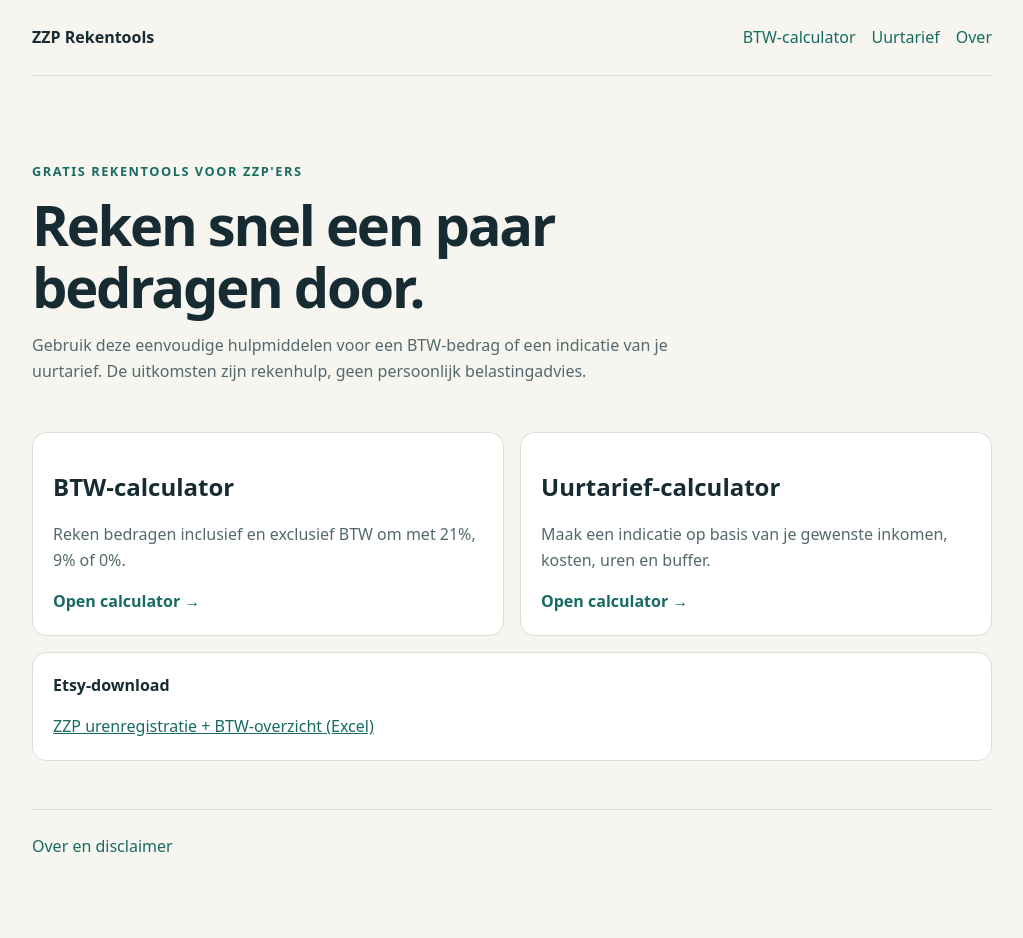
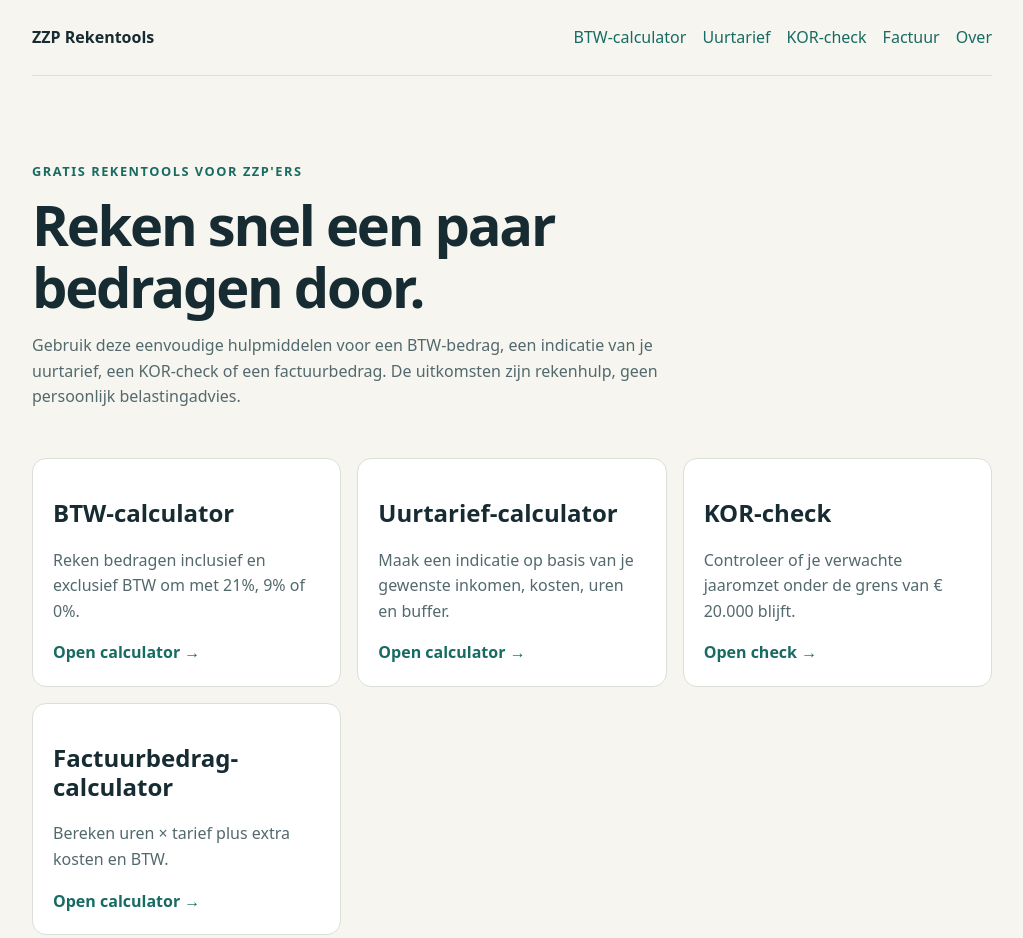
Before and after one commit to leilastar/zzp-tools-nl, a plain HTML site: page index.html in a window 1280 px wide. Shown: the top 938 px of the page, without its empty margins (128-1151 px from the left). Before the commit the page ends 884 px from the top, so only its background shows below. Drawn offline with Linux system fonts and the light colour scheme.

Commit message:
Link KOR and invoice calculators from nav and homepage

```diff
--- a/index.html
+++ b/index.html
@@ -7,10 +7,10 @@
   <link rel="stylesheet" href="style.css">
 </head>
 <body>
-  <header class="wrap"><a class="brand" href="index.html">ZZP Rekentools</a><nav><a href="btw-calculator.html">BTW-calculator</a><a href="uurtarief-calculator.html">Uurtarief</a><a href="over.html">Over</a></nav></header>
+  <header class="wrap"><a class="brand" href="index.html">ZZP Rekentools</a><nav><a href="btw-calculator.html">BTW-calculator</a><a href="uurtarief-calculator.html">Uurtarief</a><a href="kor-calculator.html">KOR-check</a><a href="factuur-calculator.html">Factuur</a><a href="over.html">Over</a></nav></header>
   <main class="wrap">
-    <section class="hero"><p class="eyebrow">Gratis rekentools voor zzp'ers</p><h1>Reken snel een paar bedragen door.</h1><p>Gebruik deze eenvoudige hulpmiddelen voor een BTW-bedrag of een indicatie van je uurtarief. De uitkomsten zijn rekenhulp, geen persoonlijk belastingadvies.</p></section>
-    <section class="cards"><a class="card" href="btw-calculator.html"><h2>BTW-calculator</h2><p>Reken bedragen inclusief en exclusief BTW om met 21%, 9% of 0%.</p><span>Open calculator →</span></a><a class="card" href="uurtarief-calculator.html"><h2>Uurtarief-calculator</h2><p>Maak een indicatie op basis van je gewenste inkomen, kosten, uren en buffer.</p><span>Open calculator →</span></a></section>
+    <section class="hero"><p class="eyebrow">Gratis rekentools voor zzp'ers</p><h1>Reken snel een paar bedragen door.</h1><p>Gebruik deze eenvoudige hulpmiddelen voor een BTW-bedrag, een indicatie van je uurtarief, een KOR-check of een factuurbedrag. De uitkomsten zijn rekenhulp, geen persoonlijk belastingadvies.</p></section>
+    <section class="cards"><a class="card" href="btw-calculator.html"><h2>BTW-calculator</h2><p>Reken bedragen inclusief en exclusief BTW om met 21%, 9% of 0%.</p><span>Open calculator →</span></a><a class="card" href="uurtarief-calculator.html"><h2>Uurtarief-calculator</h2><p>Maak een indicatie op basis van je gewenste inkomen, kosten, uren en buffer.</p><span>Open calculator →</span></a><a class="card" href="kor-calculator.html"><h2>KOR-check</h2><p>Controleer of je verwachte jaaromzet onder de grens van € 20.000 blijft.</p><span>Open check →</span></a><a class="card" href="factuur-calculator.html"><h2>Factuurbedrag-calculator</h2><p>Bereken uren × tarief plus extra kosten en BTW.</p><span>Open calculator →</span></a></section>
     <aside class="placeholder"><strong>Etsy-download</strong><p><a href="https://planandpennystudio.etsy.com/nl/listing/4621038016/zzp-urenregistratie-btw-overzicht-excel" rel="noopener">ZZP urenregistratie + BTW-overzicht (Excel)</a></p></aside>
   </main>
   <footer class="wrap"><a href="over.html">Over en disclaimer</a></footer>
```
Also changed, not shown: btw-calculator.html (+1 -1 lines).
